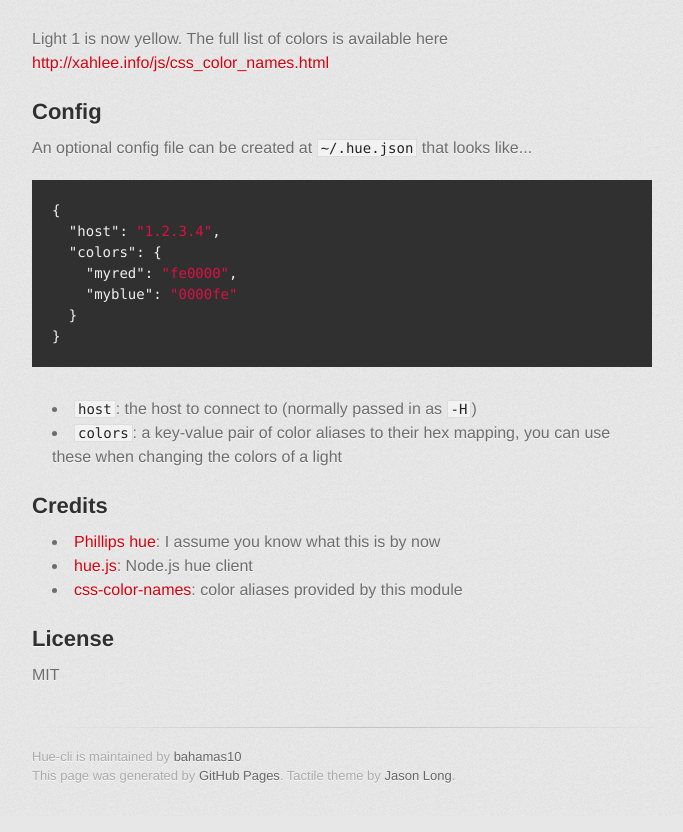
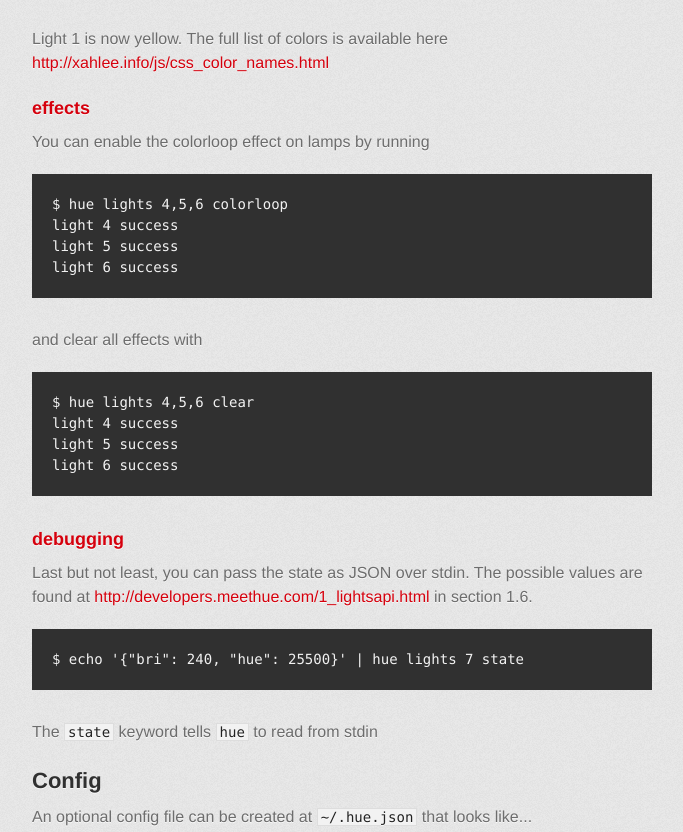
Before and after one commit to bahamas10/hue-cli, a plain HTML site: page index.html in a window 1280 px wide. Shown: the part 5609-6441 px from the top of the page, without its empty margins (298-981 px from the left). Drawn offline with Linux system fonts and the light colour scheme; a web font is replaced by a local one.

Commit message:
adding docs

```diff
--- a/index.html
+++ b/index.html
@@ -263,6 +263,35 @@ light 1 success
 <p>Light 1 is now yellow. The full list of colors is available here
 <a href="http://xahlee.info/js/css_color_names.html">http://xahlee.info/js/css_color_names.html</a></p>
 
+<h3>effects</h3>
+
+<p>You can enable the colorloop effect on lamps by running</p>
+
+<pre><code>$ hue lights 4,5,6 colorloop
+light 4 success
+light 5 success
+light 6 success
+</code></pre>
+
+<p>and clear all effects with</p>
+
+<pre><code>$ hue lights 4,5,6 clear
+light 4 success
+light 5 success
+light 6 success
+</code></pre>
+
+<h3>debugging</h3>
+
+<p>Last but not least, you can pass the state as JSON over stdin.  The possible
+values are found at <a href="http://developers.meethue.com/1_lightsapi.html">http://developers.meethue.com/1_lightsapi.html</a>
+in section 1.6.</p>
+
+<pre><code>$ echo '{"bri": 240, "hue": 25500}' | hue lights 7 state
+</code></pre>
+
+<p>The <code>state</code> keyword tells <code>hue</code> to read from stdin</p>
+
 <h2>Config</h2>
 
 <p>An optional config file can be created at <code>~/.hue.json</code> that looks like...</p>
```
